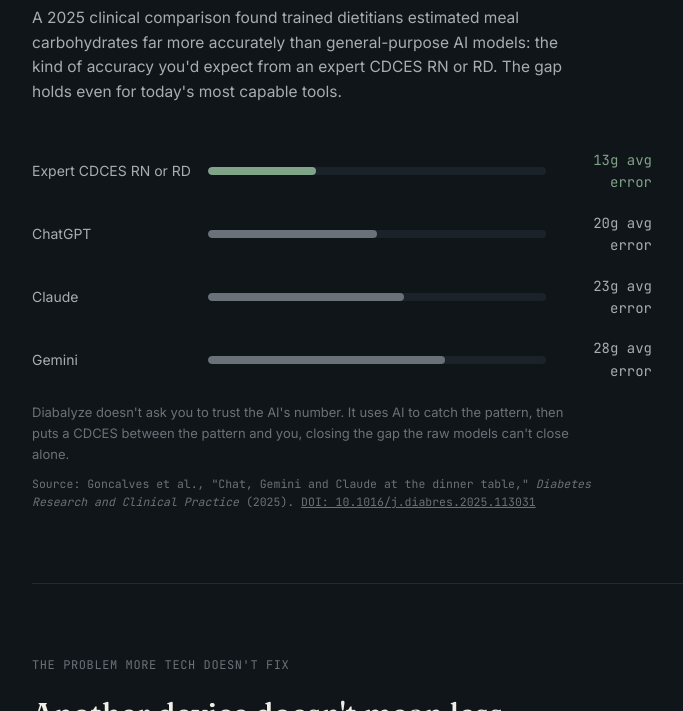
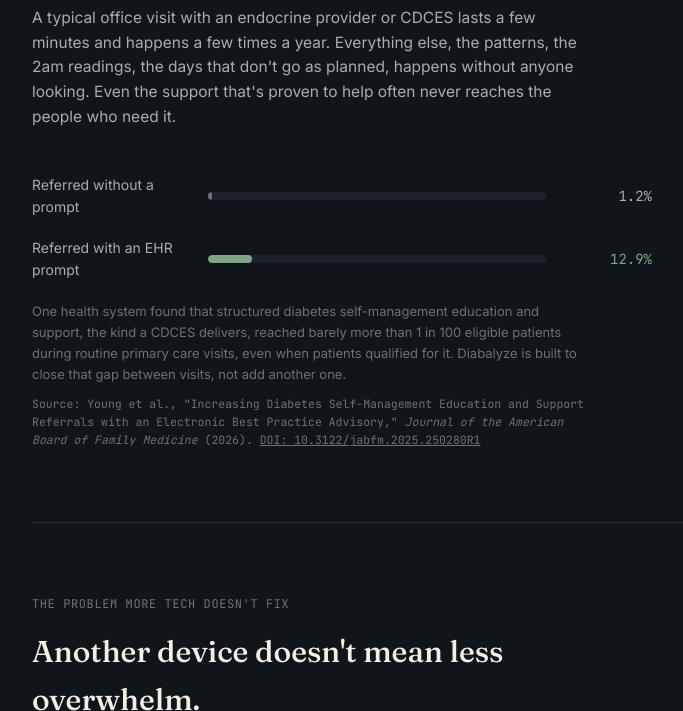
Before and after one commit to diabalyze-app/diabalyze-site, a plain HTML site: page index.html in a window 1280 px wide. Shown: the part 797-1508 px from the top of the page, without its empty margins (100-783 px from the left). Drawn offline with Linux system fonts and the light colour scheme.

Commit message:
Replace carb-counting section with office-visit/CDCES support gap

```diff
--- a/index.html
+++ b/index.html
@@ -90,14 +90,10 @@
   .stat-track { position: relative; height: 8px; background: var(--surface); border-radius: 4px; overflow: hidden; }
   .stat-fill { height: 100%; border-radius: 4px; }
   .stat-value { font-family: 'JetBrains Mono', monospace; font-size: 14px; text-align: right; }
-  .stat-row.dietitian .stat-fill { background: var(--band-line); width: 32%; }
-  .stat-row.dietitian .stat-value { color: var(--band-line); }
-  .stat-row.chatgpt .stat-fill { background: var(--text-muted); width: 50%; }
-  .stat-row.chatgpt .stat-value { color: var(--text-secondary); }
-  .stat-row.claude .stat-fill { background: var(--text-muted); width: 58%; }
-  .stat-row.claude .stat-value { color: var(--text-secondary); }
-  .stat-row.gemini .stat-fill { background: var(--text-muted); width: 70%; }
-  .stat-row.gemini .stat-value { color: var(--text-secondary); }
+  .stat-row.noprompt .stat-fill { background: var(--text-muted); width: 1.2%; }
+  .stat-row.noprompt .stat-value { color: var(--text-secondary); }
+  .stat-row.withprompt .stat-fill { background: var(--band-line); width: 12.9%; }
+  .stat-row.withprompt .stat-value { color: var(--band-line); }
   .stat-foot { margin-top: 20px; font-size: 13px; color: var(--text-muted); max-width: 560px; }
   .cite { margin-top: 10px; font-family: 'JetBrains Mono', monospace; font-size: 11.5px; color: var(--text-muted); max-width: 560px; }
   .cite a { color: var(--text-muted); }
@@ -206,34 +202,24 @@
 
 <div class="wrap">
   <section class="section">
-    <div class="section-eyebrow">The gap AI alone doesn't close</div>
-    <h2>General-purpose AI is measurably less accurate than a trained diabetes educator.</h2>
-    <p class="section-sub">A 2025 clinical comparison found trained dietitians estimated meal carbohydrates far more accurately than general-purpose AI models: the kind of accuracy you'd expect from an expert CDCES RN or RD. The gap holds even for today's most capable tools.</p>
+    <div class="section-eyebrow">The gap between visits</div>
+    <h2>Most diabetes care doesn't happen in the exam room.</h2>
+    <p class="section-sub">A typical office visit with an endocrine provider or CDCES lasts a few minutes and happens a few times a year. Everything else, the patterns, the 2am readings, the days that don't go as planned, happens without anyone looking. Even the support that's proven to help often never reaches the people who need it.</p>
 
     <div class="stat-scale">
-      <div class="stat-row dietitian">
-        <div class="stat-label">Expert CDCES RN or RD</div>
+      <div class="stat-row noprompt">
+        <div class="stat-label">Referred without a prompt</div>
         <div class="stat-track"><div class="stat-fill"></div></div>
-        <div class="stat-value">13g avg error</div>
+        <div class="stat-value">1.2%</div>
       </div>
-      <div class="stat-row chatgpt">
-        <div class="stat-label">ChatGPT</div>
+      <div class="stat-row withprompt">
+        <div class="stat-label">Referred with an EHR prompt</div>
         <div class="stat-track"><div class="stat-fill"></div></div>
-        <div class="stat-value">20g avg error</div>
-      </div>
-      <div class="stat-row claude">
-        <div class="stat-label">Claude</div>
-        <div class="stat-track"><div class="stat-fill"></div></div>
-        <div class="stat-value">23g avg error</div>
-      </div>
-      <div class="stat-row gemini">
-        <div class="stat-label">Gemini</div>
-        <div class="stat-track"><div class="stat-fill"></div></div>
-        <div class="stat-value">28g avg error</div>
+        <div class="stat-value">12.9%</div>
       </div>
     </div>
-    <p class="stat-foot">Diabalyze doesn't ask you to trust the AI's number. It uses AI to catch the pattern, then puts a CDCES between the pattern and you, closing the gap the raw models can't close alone.</p>
-    <p class="cite">Source: Goncalves et al., "Chat, Gemini and Claude at the dinner table," <em>Diabetes Research and Clinical Practice</em> (2025). <a href="https://doi.org/10.1016/j.diabres.2025.113031" target="_blank" rel="noopener">DOI: 10.1016/j.diabres.2025.113031</a></p>
+    <p class="stat-foot">One health system found that structured diabetes self-management education and support, the kind a CDCES delivers, reached barely more than 1 in 100 eligible patients during routine primary care visits, even when patients qualified for it. Diabalyze is built to close that gap between visits, not add another one.</p>
+    <p class="cite">Source: Young et al., "Increasing Diabetes Self-Management Education and Support Referrals with an Electronic Best Practice Advisory," <em>Journal of the American Board of Family Medicine</em> (2026). <a href="https://doi.org/10.3122/jabfm.2025.250280R1" target="_blank" rel="noopener">DOI: 10.3122/jabfm.2025.250280R1</a></p>
   </section>
 </div>
 
```
